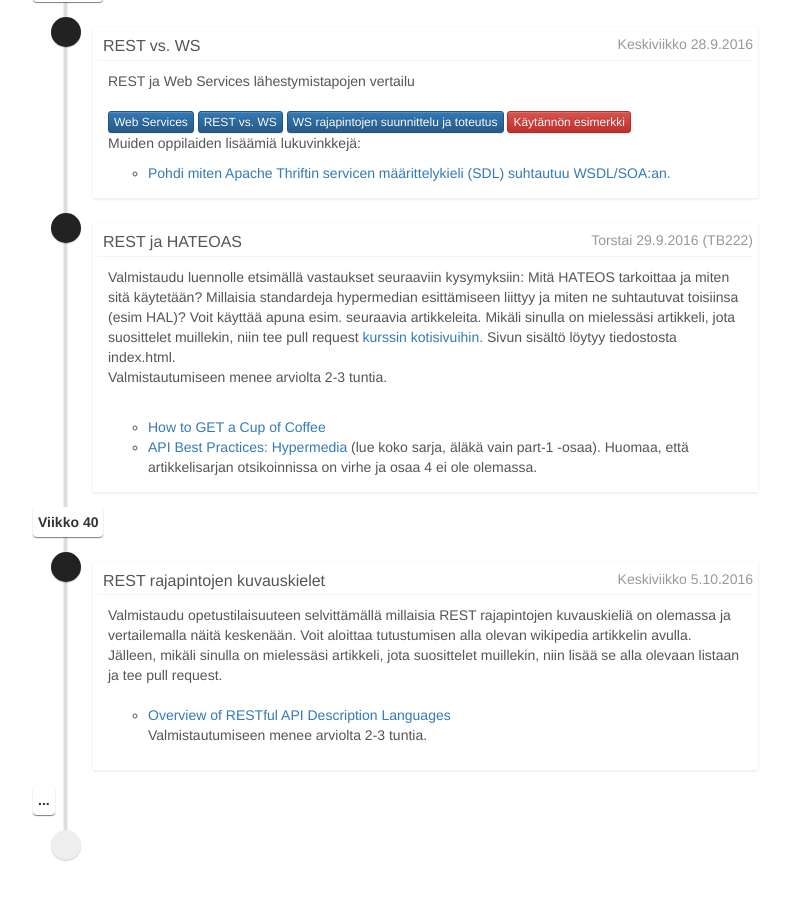
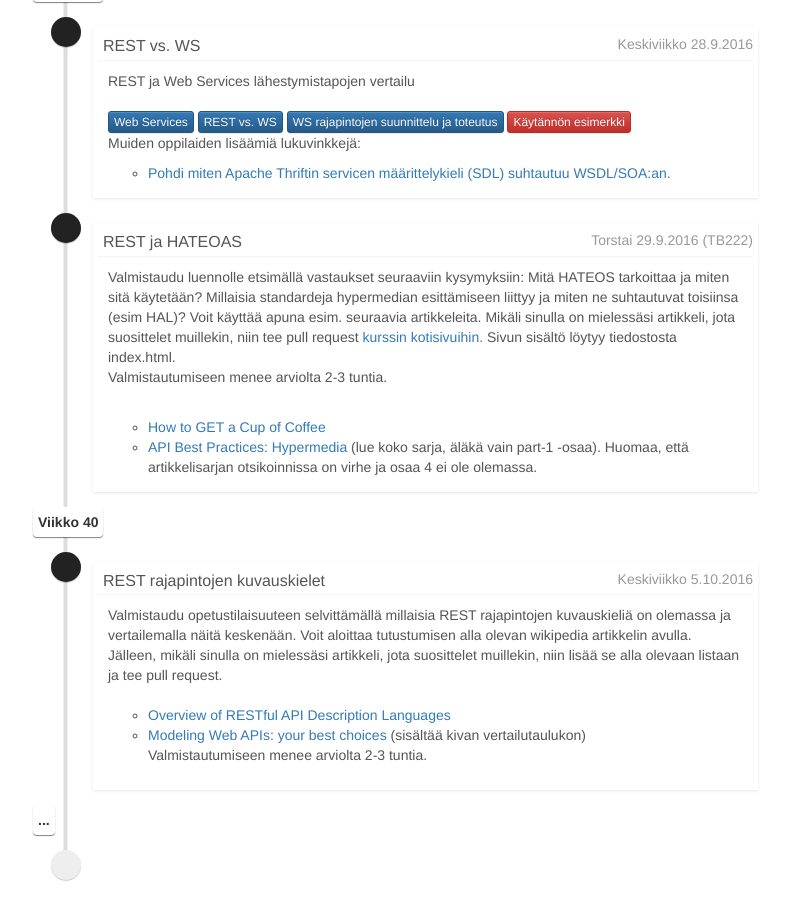
Before and after one commit to Palpo/palpo.github.io, a Jekyll site: the page built from index.html, in a window 1280 px wide and 900 px high, scrolled down 1122 px. Shown: the whole window, without its empty margins (232-1020 px from the left). Built offline with Jekyll 4.4.1, drawn with Linux system fonts in a browser that asks for light colours; nearby versions of some CDN libraries.

Commit message:
Add a link to a REST API description language comparison article
The article compares RAML, API Blueprint and Swagger (OpenAPI) and
includes a nice comparison table. Though not everything in the table
was clear to me I think it offers a good overview.

```diff
--- a/index.html
+++ b/index.html
@@ -131,6 +131,7 @@ layout: default
                 <div class='timeline-footer'>
                   <ul>
                     <li><a href="https://en.wikipedia.org/wiki/Overview_of_RESTful_API_Description_Languages">Overview of RESTful API Description Languages</a></li>
+					<li><a href="http://modeling-languages.com/modeling-web-api-comparing/">Modeling Web APIs: your best choices</a> (sisältää kivan vertailutaulukon)</li>
                     <p>Valmistautumiseen menee arviolta 2-3 tuntia.</p>
                   </ul>
                 </div>
```
